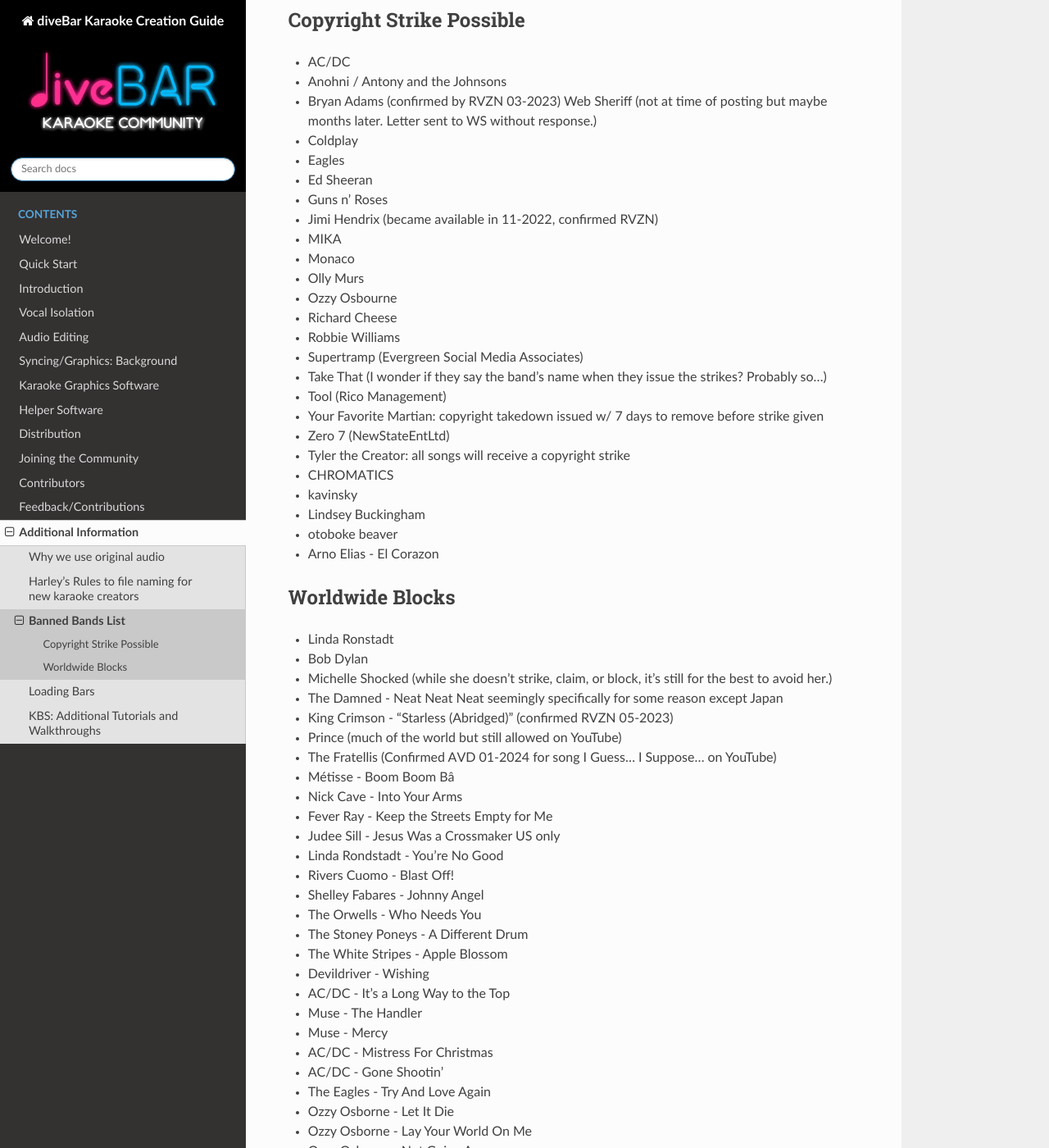
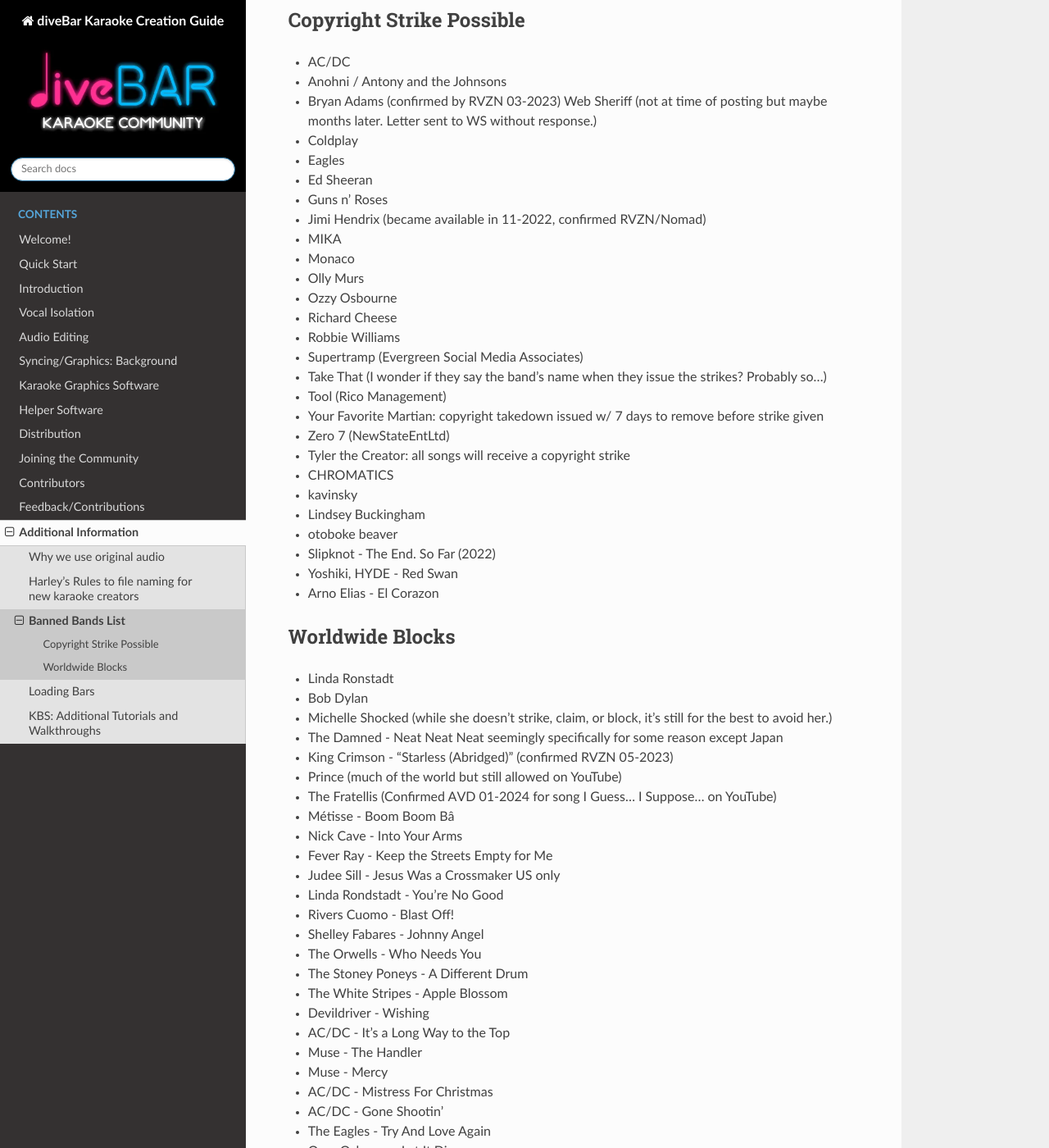
Before and after one commit to diveBarKaraoke/divebar_karaoke_creation_guide, a Sphinx documentation site: the page built from docs/banned_bands.rst, in a window 1280 px wide and 1400 px high, scrolled down 320 px. Shown: the whole window at 82% size. Built offline with Sphinx 7.4.7 and the Read the Docs theme 2.0.0, drawn with Linux system fonts in a browser that asks for light colours; some of the changed text lies outside the part shown.

Commit message:
Pull latest updates from Banned Bands Google Doc

```diff
--- a/docs/banned_bands.rst
+++ b/docs/banned_bands.rst
@@ -15,7 +15,7 @@ Copyright Strike Possible
 * Eagles
 * Ed Sheeran
 * Guns n’ Roses
-* Jimi Hendrix (became available in 11-2022, confirmed RVZN)
+* Jimi Hendrix (became available in 11-2022, confirmed RVZN/Nomad)
 * MIKA
 * Monaco
 * Olly Murs
@@ -32,6 +32,8 @@ Copyright Strike Possible
 * kavinsky
 * Lindsey Buckingham
 * otoboke beaver
+* Slipknot - The End. So Far (2022)
+* Yoshiki, HYDE - Red Swan
 * Arno Elias - El Corazon
 
 Worldwide Blocks
```
Also changed, not shown: other parts of docs/banned_bands.rst (+1 -0 lines).
